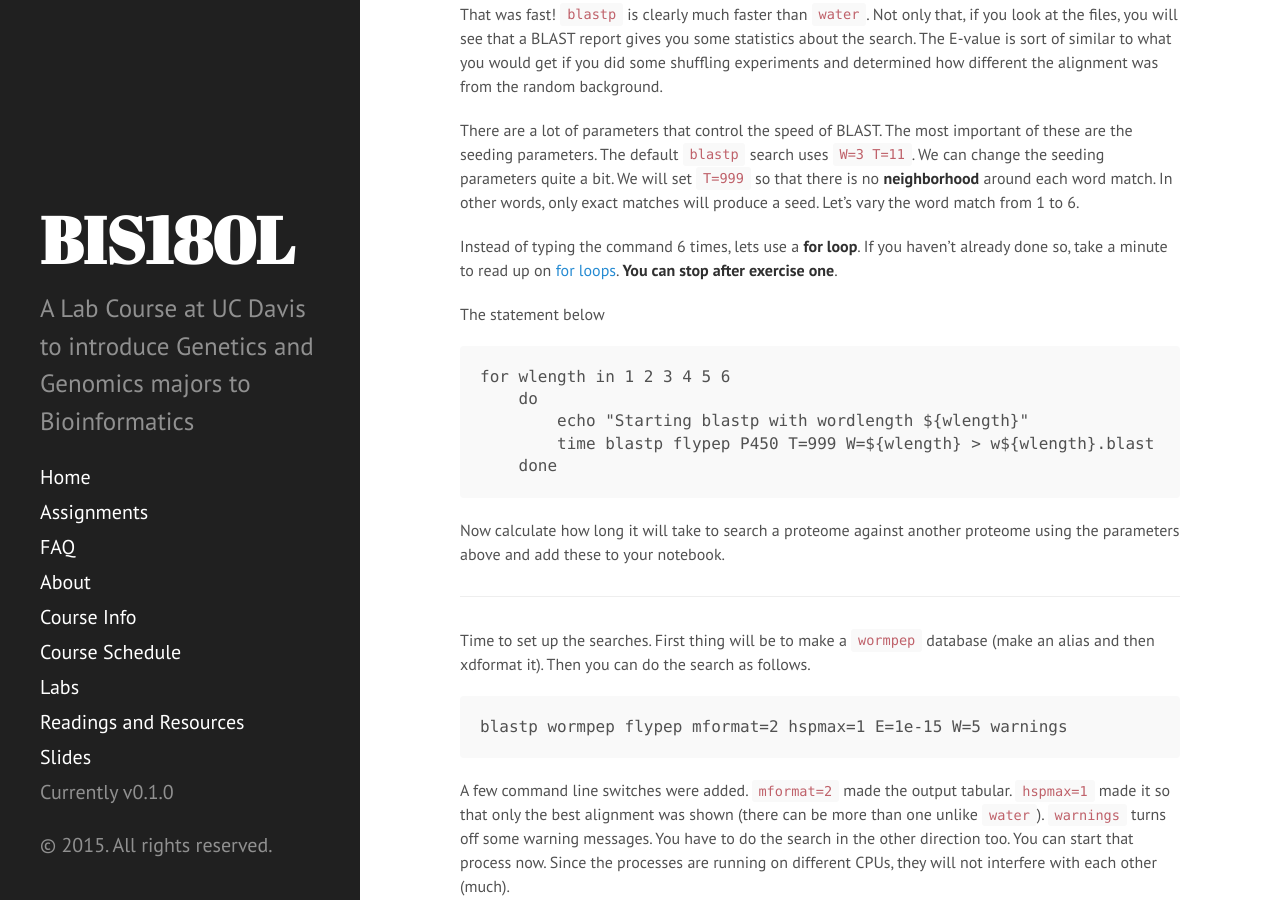
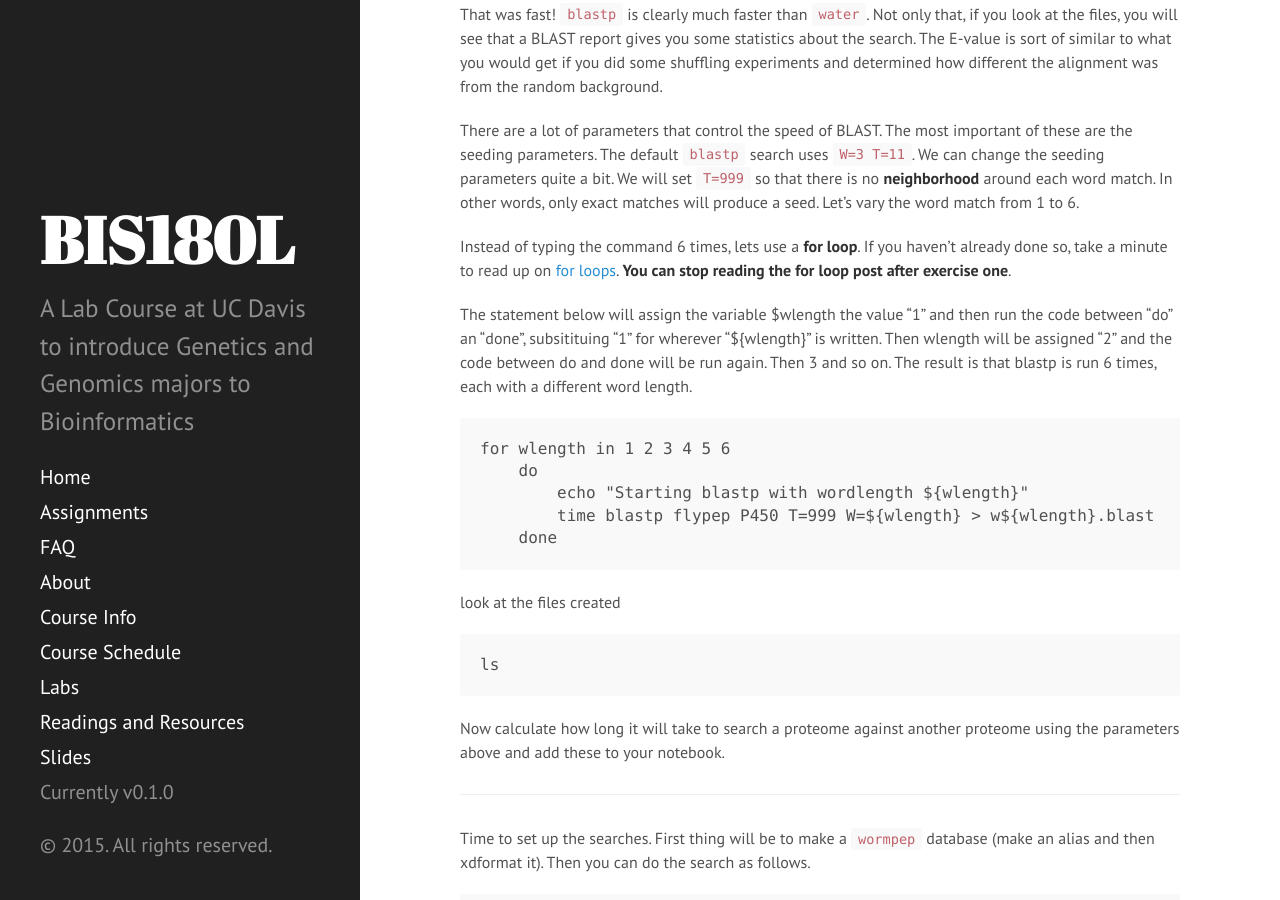
Before and after one commit to rjcmarkelz/BIS180L_web, a Jekyll site: the page built from _posts/2015-04-09-BLAST.md, in a window 1280 px wide and 900 px high, scrolled down 2570 px. Built offline with Jekyll 4.4.1, drawn with Linux system fonts in a browser that asks for light colours; Markdown is read by kramdown in place of the engine named in the settings.

Commit message:
Updated BLAST lab

```diff
--- a/_posts/2015-04-09-BLAST.md
+++ b/_posts/2015-04-09-BLAST.md
@@ -124,9 +124,9 @@ bit. We will set `T=999` so that there is no **neighborhood** around each
 word match. In other words, only exact matches will produce a seed.
 Let's vary the word match from 1 to 6.
 
-Instead of typing the command 6 times, lets use a __for loop__.   If you haven't already done so, take a minute to read up on [for loops](post_url 2015-04-07-bash_for_loops.md).  __You can stop after exercise one__.
+Instead of typing the command 6 times, lets use a __for loop__.   If you haven't already done so, take a minute to read up on [for loops]({{site.baseurl}}/{% post_url 2015-04-07-bash_for_loops %}).  __You can stop reading the for loop post after exercise one__.
 
-The statement below
+The statement below will assign the variable $wlength the value "1" and then run the code between "do" an "done", subsitituing "1" for wherever "${wlength}" is written.  Then wlength will be assigned "2" and the code between do and done will be run again.  Then 3 and so on.  The result is that blastp is run 6 times, each with a different word length.
 
     for wlength in 1 2 3 4 5 6
         do
@@ -134,6 +134,9 @@ The statement below
             time blastp flypep P450 T=999 W=${wlength} > w${wlength}.blast
         done
 
+look at the files created
+
+    ls
 
 Now calculate how long it will take to search a proteome against another
 proteome using the parameters above and add these to your notebook.
```
